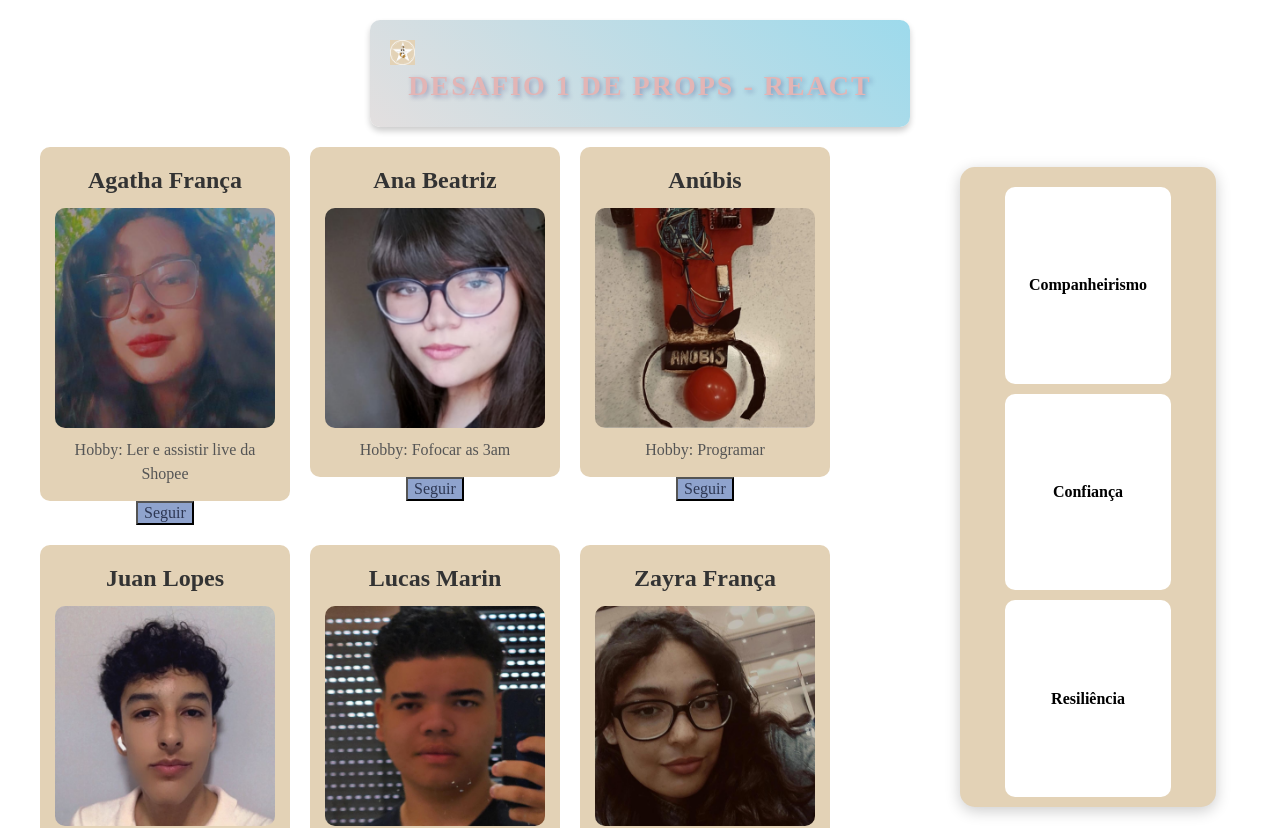
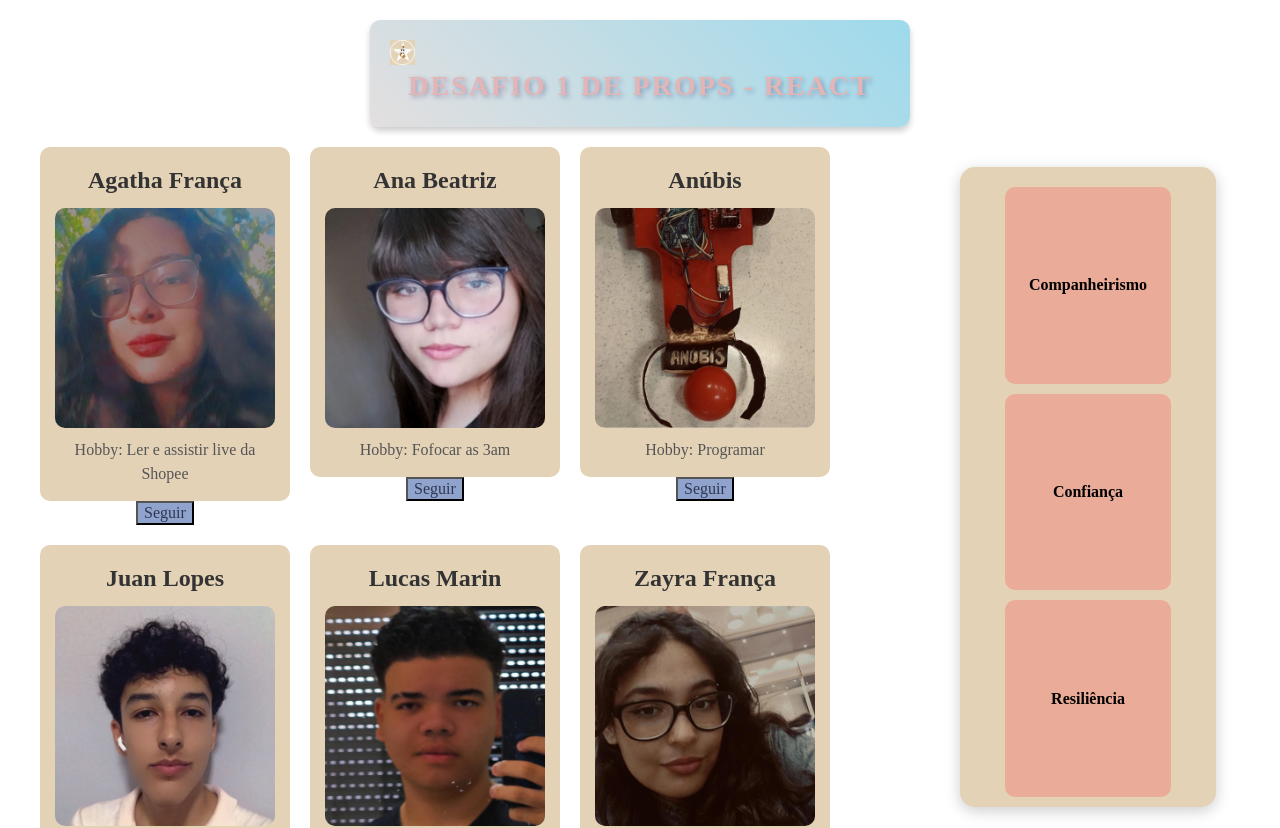
Before and after one commit to aga655/CardUsuario, a React (Vite) app: page / in a window 1280 px wide. Shown: the top 828 px of the page. Built offline with nearby package versions, Linux system fonts and the light colour scheme.

Commit message:
lado.css

```diff
--- a/src/components/Lado/Lado.css
+++ b/src/components/Lado/Lado.css
@@ -15,7 +15,7 @@
     margin: 10;
     margin-top: 10px;
     padding: 20px;
-    background-color: rgb(255, 255, 255);
+    background-color: rgb(234, 172, 153);
     color: #000000;
     font-weight: bold;
     text-align: center;
```
